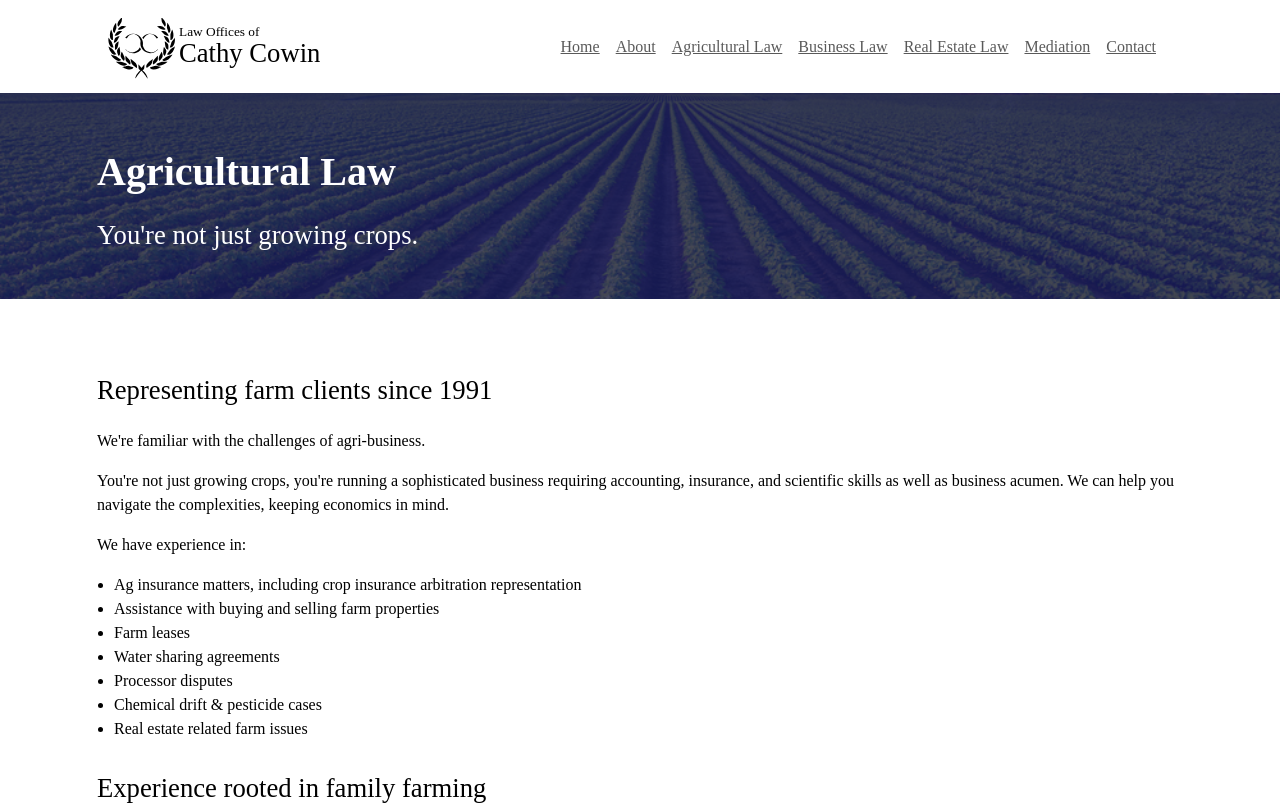
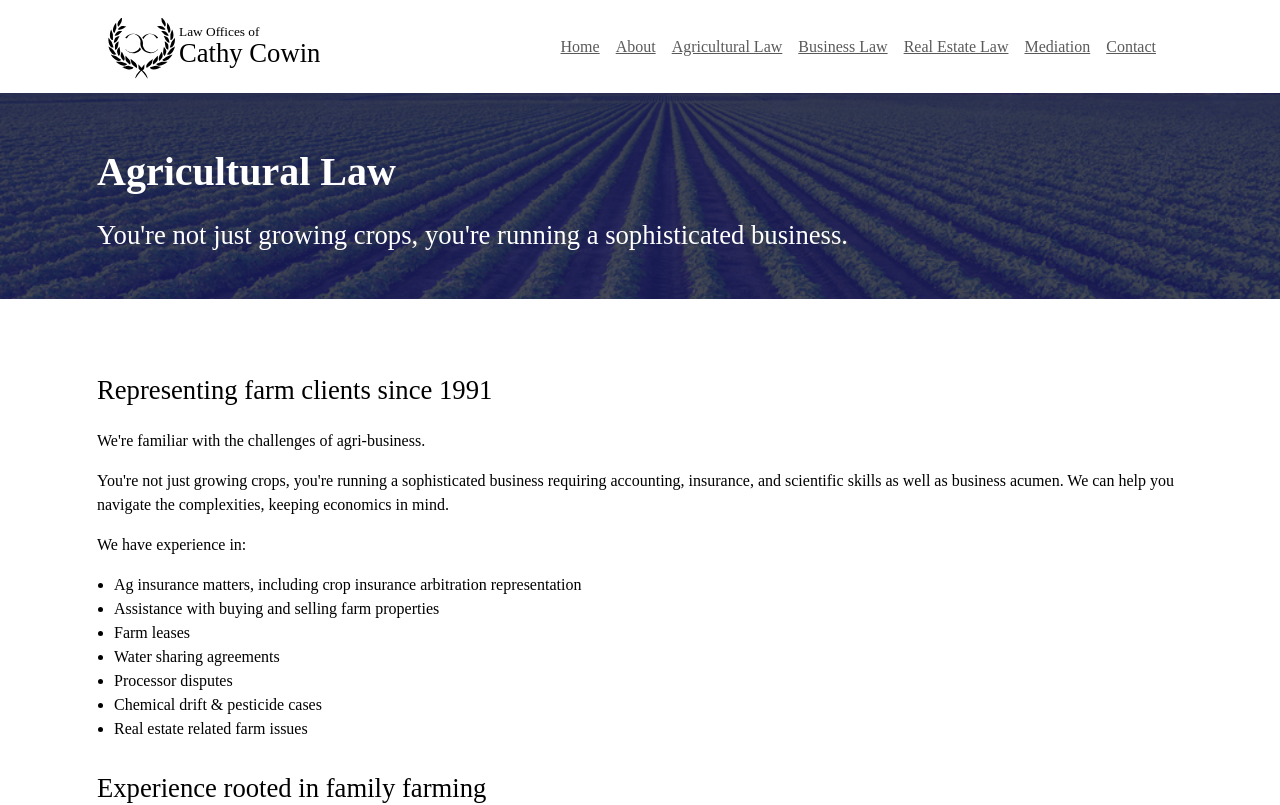
Before and after one commit to phatcowin/Attorney-Cathy-LIVE, a React (Create React App) app: page /agriculture in a window 1280 px wide. Shown: the top 805 px of the page. Built offline with nearby package versions, Linux system fonts and the light colour scheme; a web font is replaced by a local one.

Commit message:
Mom's Updates - You're not just growing crops...

```diff
--- a/src/pages/AgriculturePage.js
+++ b/src/pages/AgriculturePage.js
@@ -17,7 +17,7 @@ function AgriculturePage() {
                             Agricultural Law
                         </h1>
                         <h3>
-                            You're not just growing crops.
+                            You're not just growing crops, you're running a sophisticated business.
                         </h3>
                     </Container>
                 </Container>
```
Also changed, not shown: 1 other file (tests, documents, lock files or other folders).
